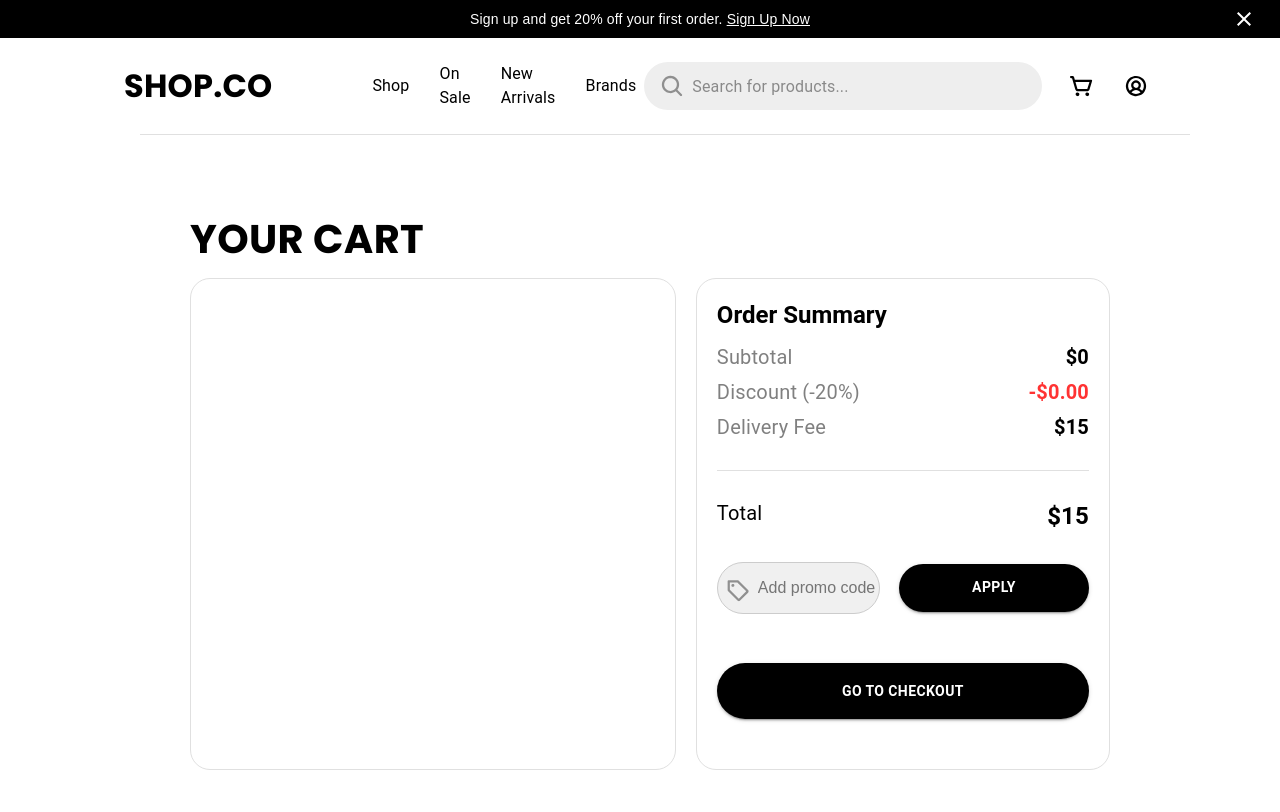
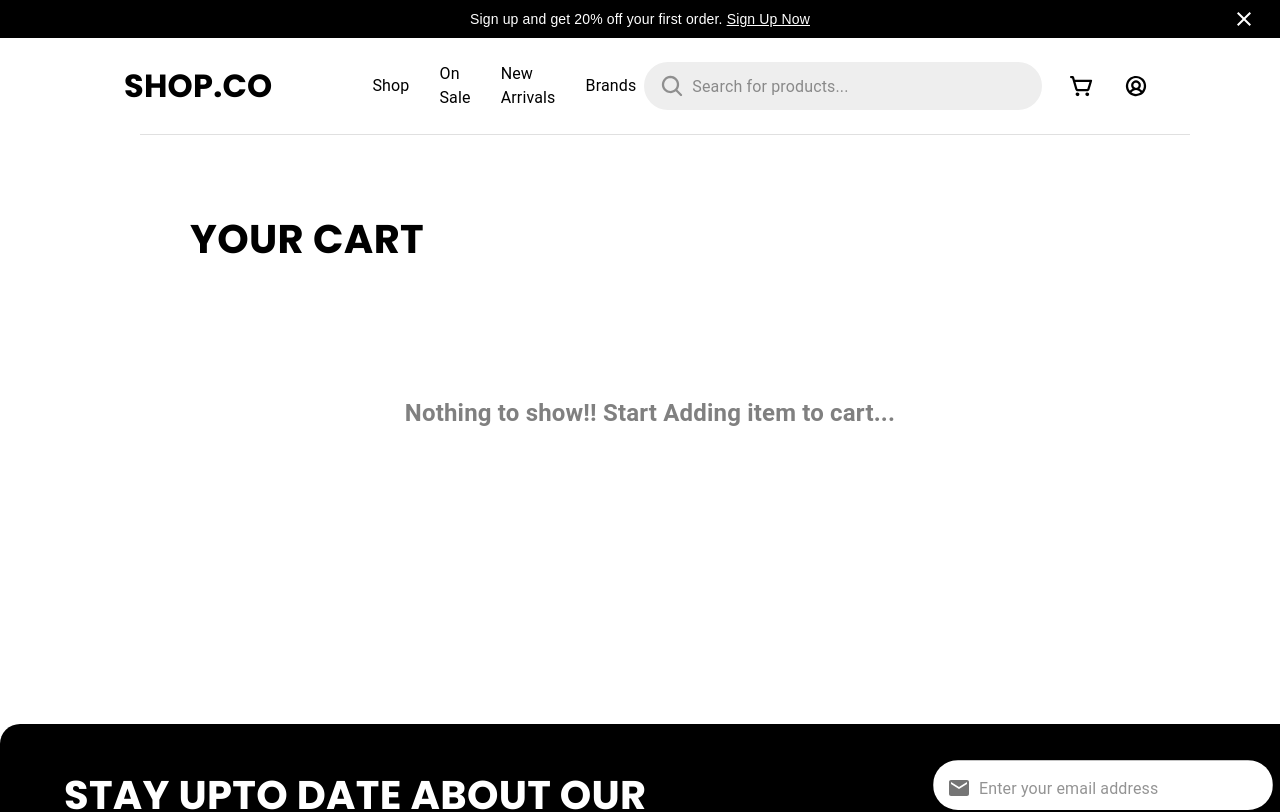
Before and after one commit to aakansha183/E-commerce, a React (Create React App) app: page /Cart in a window 1280 px wide. Shown: the top 812 px of the page. Built offline with nearby package versions, Linux system fonts and the light colour scheme.

Commit message:
Refactored code

```diff
--- a/src/App.tsx
+++ b/src/App.tsx
@@ -2,11 +2,14 @@ import React from 'react';
 import { Provider } from 'react-redux';
 import store from './Redux/Store';
 import AppRoutes from './Routes/AppRoutes';
+import { ToastContainer } from 'react-toastify';
+import 'react-toastify/dist/ReactToastify.css';
 
 const App: React.FC = () => {
   return (
     <Provider store={store}>
-     < AppRoutes/>
+      <ToastContainer />
+      <AppRoutes />
     </Provider>
   );
 };
--- a/src/Pages/PageCart/Components/CartComponent.tsx
+++ b/src/Pages/PageCart/Components/CartComponent.tsx
@@ -50,7 +50,7 @@ const CartComponent: React.FC = () => {
   }, [cartItems]);
 
   return (
-    <Box sx = {{marginLeft:'20px'}}>
+    <Box sx={{ marginLeft: '20px' }}>
       <Typography
         sx={{
           fontFamily: 'Poppins',
@@ -63,6 +63,14 @@ const CartComponent: React.FC = () => {
       >
         YOUR CART
       </Typography>
+
+      {cartItems.length === 0 ? (
+        <Box display="flex" justifyContent="center" alignItems="center" height="300px">
+          <Typography variant="h6" sx={{ fontWeight: '700', fontSize: '24px', color: 'grey' }}>
+            Nothing to show!! Start Adding item to cart...
+          </Typography>
+        </Box>
+      ) : (
         <Box display="flex" padding={'15px 170px'} sx={{ backgroundColor: '#ffffff', marginBottom: -15 }}>
           <Box flex={1.3} sx={{ border: '1px solid #e0e0e0', marginRight: '20px', borderRadius: '20px' }}>
             {cartItems.map((item, index) => (
@@ -79,7 +87,7 @@ const CartComponent: React.FC = () => {
                         {item.color}
                       </Typography>
                     </Typography>
-                  <Typography variant="body2" sx = {{marginTop:'5px'}}>
+                    <Typography variant="body2" sx={{ marginTop: '5px' }}>
                       <span style={{ color: 'black' }}>Size:</span>
                       <Typography variant="body2" component="span" style={{ color: 'grey' }}>
                         {item.size}
@@ -202,7 +210,7 @@ const CartComponent: React.FC = () => {
                   },
                   width: '190px',
                   height: '48px',
-                marginLeft:'40px'
+                  marginLeft: '40px'
                 }}
               >
                 Apply
@@ -213,23 +221,23 @@ const CartComponent: React.FC = () => {
               variant="contained"
               sx={{
                 mt: 2,
-              backgroundColor: '#000',
-              color: '#fff',
-              fontWeight: 'bold',
-              borderRadius: '62px',
+                backgroundColor: '#000000',
+                color: '#FFFFFF',
+                fontWeight: '700',
+                fontSize: '16px',
+                height: '50px',
+                borderRadius: '50px',
                 '&:hover': {
-                backgroundColor: '#333',
+                  backgroundColor: '#333333',
                 },
-              width: '100%',
-              padding: '16px 0',
-
-              marginBottom:'30px'
               }}
             >
-            Go to Checkout
+              Checkout
             </Button>
           </Box>
         </Box>
+      )}
+
       <ToastContainer />
     </Box>
   );
--- a/src/Pages/PageCategory/Utils/ConstantsCategory.ts
+++ b/src/Pages/PageCategory/Utils/ConstantsCategory.ts
@@ -9,7 +9,7 @@ import OrangeTshirt from "../../../Assests/Images/OrangeTshirt.png"
 import GreenShirt from "../../../Assests/Images/GreenShirt.png"
  const products = [
     {
-      id: 11,
+      id: 1,
       name: 'Gradient Graphic T-shirt',
       price: 145,
       rating: 3.5,
@@ -18,7 +18,7 @@ import GreenShirt from "../../../Assests/Images/GreenShirt.png"
       discount: null,
     },
     {
-      id: 3,
+      id: 2,
       name: 'Polo with Tipping Details',
       price: 180,
       rating: 4.5,
@@ -36,7 +36,7 @@ import GreenShirt from "../../../Assests/Images/GreenShirt.png"
       discount: '30%',
     },
     {
-      id: 2,
+      id: 4,
       name: 'Skinny Fit Jeans',
       price: 140,
       rating: 3.5,
@@ -45,7 +45,7 @@ import GreenShirt from "../../../Assests/Images/GreenShirt.png"
       discount: '20%',
     },
     {
-      id: 3,
+      id: 5,
       name: 'Checkered Shirt',
       price: 180,
       rating: 4.5,
@@ -54,7 +54,7 @@ import GreenShirt from "../../../Assests/Images/GreenShirt.png"
       discount: null,
     },
     {
-      id: 4,
+      id: 6,
       name: 'Sleeve Striped T-shirt',
       price: 130,
       rating: 4.5,
@@ -63,7 +63,7 @@ import GreenShirt from "../../../Assests/Images/GreenShirt.png"
       discount: '30%',
     },
     {
-      id: 5,
+      id: 7,
       name: 'Vertical Striped Shirt',
       price: 100,
       rating: 5.0,
@@ -72,7 +72,7 @@ import GreenShirt from "../../../Assests/Images/GreenShirt.png"
       discount: '30%',
     },
     {
-      id: 6,
+      id: 8,
       name: 'Courage Graphic T-shirt',
       price: 145,
       rating: 4.0,
@@ -81,7 +81,7 @@ import GreenShirt from "../../../Assests/Images/GreenShirt.png"
       discount: null,
     },
     {
-      id: 7,
+      id: 9,
       name: 'Loose Fit Bermuda Shorts',
       price: 80,
       rating: 3.0,
--- a/src/Pages/PageHome/Components/TopSelling.tsx
+++ b/src/Pages/PageHome/Components/TopSelling.tsx
@@ -11,7 +11,7 @@ import { useNavigate } from 'react-router-dom';
 
 const products = [
   {
-    id: 5,
+    id: 7,
     image: GreenShirt,
     name: 'Vertical Striped Shirt',
     price: '212',
@@ -20,21 +20,21 @@ const products = [
     rating: 5.0,
   },
   {
-    id: 6,
+    id: 8,
     image: OrangeTshirt,
     name: 'Courage Graphic T-shirt',
     price: '145',
     rating: 4.0,
   },
   {
-    id: 7,
+    id: 9,
     image: Shorts,
     name: 'Loose Fit Bermuda Shorts',
     price: '80',
     rating: 3.0,
   },
   {
-    id: 8,
+    id: 11,
     image: Jeans,
     name: 'Faded Skinny Jeans',
     price: '210',
--- a/src/Pages/PageHome/Utils/Constants/NewArrivalConstants.ts
+++ b/src/Pages/PageHome/Utils/Constants/NewArrivalConstants.ts
@@ -4,8 +4,8 @@ import Jeans from '../../../../Assests/Images/Jeans.png';
 import CheckedShirt from '../../../../Assests/Images/CheckT-shirt.png';
 import OrangeTshirt from '../../../../Assests/Images/OrangeBlackTshirt.png';
 export const products: Product[] = [
-    { id: 1, name: 'T-shirt with Tape Details', price: 120, rating: 4.5, image: BlackTshirt },
-    { id: 2, name: 'Skinny Fit Jeans', price: 240, originalPrice: 260, discount: '-20%', rating: 3.5, image: Jeans },
-    { id: 3, name: 'Checkered Shirt', price: 180, rating: 4.5, image: CheckedShirt },
-    { id: 4, name: 'Sleeve Striped T-shirt', price: 130, originalPrice: 160, discount: '-30%', rating: 4.5, image: OrangeTshirt },
+    { id: 10, name: 'T-shirt with Tape Details', price: 120, rating: 4.5, image: BlackTshirt },
+    { id: 4, name: 'Skinny Fit Jeans', price: 240, originalPrice: 260, discount: '-20%', rating: 3.5, image: Jeans },
+    { id: 5, name: 'Checkered Shirt', price: 180, rating: 4.5, image: CheckedShirt },
+    { id: 6, name: 'Sleeve Striped T-shirt', price: 130, originalPrice: 160, discount: '-30%', rating: 4.5, image: OrangeTshirt },
   ];
--- a/src/Pages/PageProductDetails/ProductDetailPage.tsx
+++ b/src/Pages/PageProductDetails/ProductDetailPage.tsx
@@ -64,18 +64,17 @@ const ProductDetail: React.FC = () => {
   const handleDecrement = () => setQuantity((prevQuantity) => (prevQuantity > 1 ? prevQuantity - 1 : 1));
 
   const handleAddToCart = () => {
-    if(!selectedSize) {
-      toast.error("Select a size",{
-        theme:'dark'
-      })
+    if (!selectedSize) {
+      toast.error("Select a size", {
+        theme: 'dark'
+      });
       return;
     }
+
     console.log(`Adding to cart: Size ${selectedSize}`);
     const selectedColor = 'black';
 
     dispatch(
-
-
       AddToCart({
         id: product.id,
         name: product.name,
@@ -83,16 +82,15 @@ const ProductDetail: React.FC = () => {
         price: product.price,
         quantity,
         color: selectedColor,
-        size:selectedSize,
-      }),
-      toast.success("Item Added To cart!", {
-        theme:'dark'
+        size: selectedSize,
       })
     );
 
+    toast.success("Item Added To Cart!", {
+      theme: 'dark'
+    });
+  };
 
-
-  };
 
   return (
     <Box>
```
Lines whose indentation alone changed are shown as unchanged.
